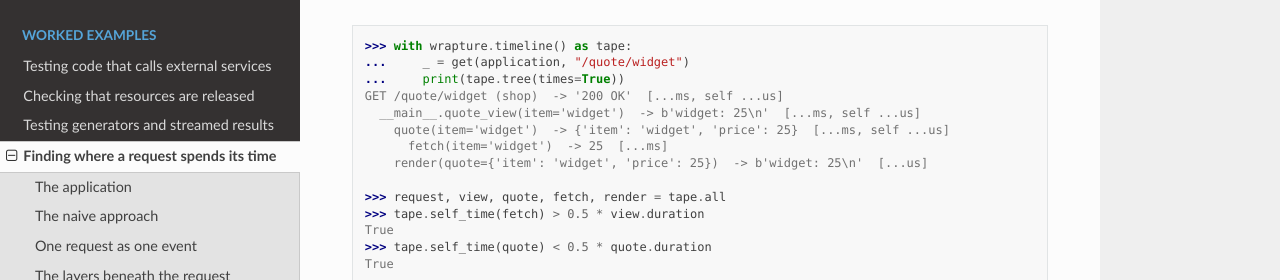
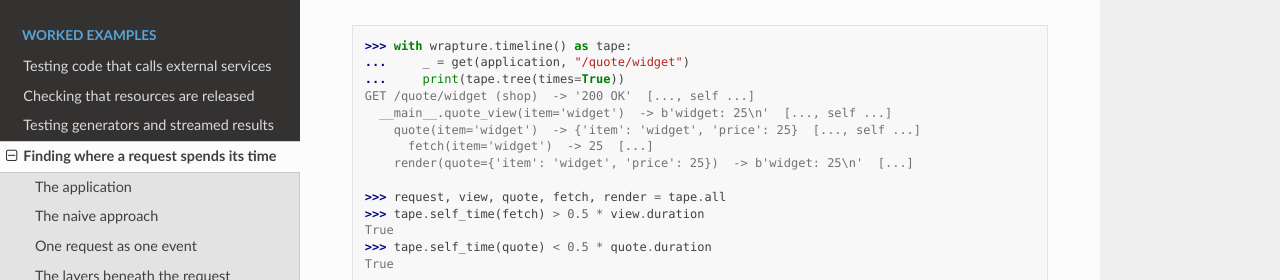
Before and after one commit to GrahamDumpleton/wrapture, a Sphinx documentation site: the page built from docs/example-request-timing.md, in a window 1280 px wide and 900 px high, scrolled down 4945 px. Shown: the part 171-451 px from the top of the window. Built offline with Sphinx 7.4.7 and the Read the Docs theme 3.1.0, drawn with Linux system fonts in a browser that asks for light colours; some of the changed text lies outside the part shown.

```diff
--- a/docs/example-request-timing.md
+++ b/docs/example-request-timing.md
@@ -185,12 +185,12 @@ GET /quote/gadget (shop)
   __main__.quote_view(item='gadget')
     quote(item='gadget')
       fetch(item='gadget')
-      fetch -> 120 [...ms]
-    quote -> {'item': 'gadget', 'price': 120} [...ms]
+      fetch -> 120 [...]
+    quote -> {'item': 'gadget', 'price': 120} [...]
     render(quote={'item': 'gadget', 'price': 120})
-    render -> b'gadget: 120\n' [...us]
-  __main__.quote_view -> b'gadget: 120\n' [...ms]
-shop -> '200 OK' [...ms, body ...us over 1 chunk]
+    render -> b'gadget: 120\n' [...]
+  __main__.quote_view -> b'gadget: 120\n' [...]
+shop -> '200 OK' [..., body ... over 1 chunk]
 
 >>> wrapture.remove_sink(printer)
 
@@ -224,7 +224,7 @@ opening and one closing line per request, an access log with timings:
 
 >>> _ = get(application, "/quote/gadget")
 GET /quote/gadget (shop)
-shop -> '200 OK' [...ms, body ...us over 1 chunk]
+shop -> '200 OK' [..., body ... over 1 chunk]
 
 >>> wrapture.remove_sink(printer)
 
@@ -287,11 +287,11 @@ that of its observed children. `tape.tree(times=True)` shows both, and
 >>> with wrapture.timeline() as tape:
 ...     _ = get(application, "/quote/widget")
 ...     print(tape.tree(times=True))
-GET /quote/widget (shop)  -> '200 OK'  [...ms, self ...us]
-  __main__.quote_view(item='widget')  -> b'widget: 25\n'  [...ms, self ...us]
-    quote(item='widget')  -> {'item': 'widget', 'price': 25}  [...ms, self ...us]
-      fetch(item='widget')  -> 25  [...ms]
-    render(quote={'item': 'widget', 'price': 25})  -> b'widget: 25\n'  [...us]
+GET /quote/widget (shop)  -> '200 OK'  [..., self ...]
+  __main__.quote_view(item='widget')  -> b'widget: 25\n'  [..., self ...]
+    quote(item='widget')  -> {'item': 'widget', 'price': 25}  [..., self ...]
+      fetch(item='widget')  -> 25  [...]
+    render(quote={'item': 'widget', 'price': 25})  -> b'widget: 25\n'  [...]
 
 >>> request, view, quote, fetch, render = tape.all
 >>> tape.self_time(fetch) > 0.5 * view.duration
```
